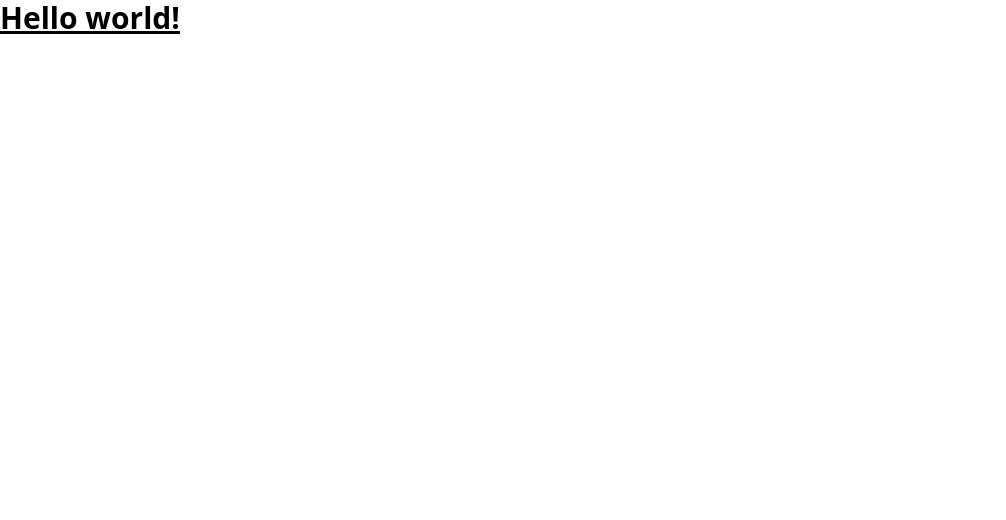
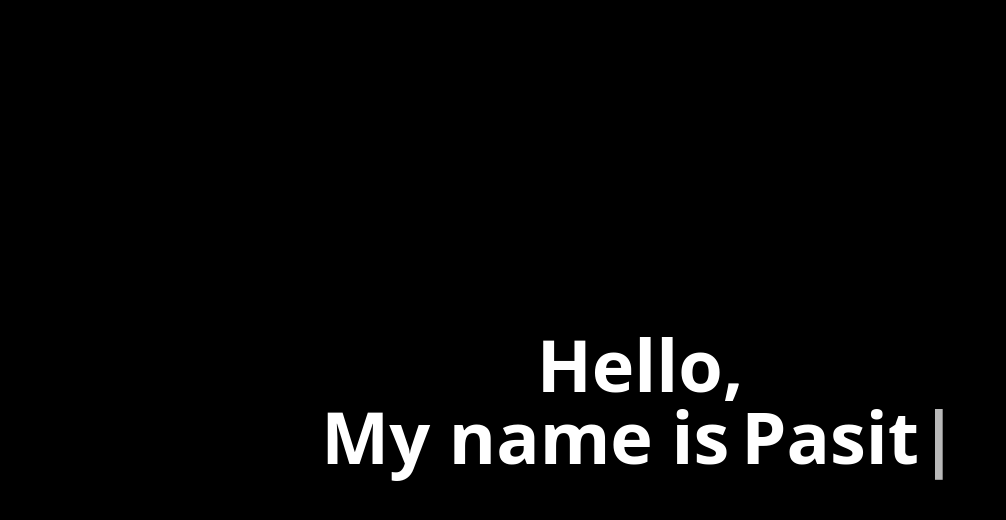
Before and after one commit to Dsypasit/my-personal, a React (Create React App) app: page / in a window 1280 px wide. Shown: the top 520 px of the page, without its empty margins (0-1006 px from the left). Built offline with nearby package versions, Linux system fonts and the light colour scheme.

Commit message:
add start component

```diff
--- a/package.json
+++ b/package.json
@@ -9,6 +9,7 @@
     "react": "^18.2.0",
     "react-dom": "^18.2.0",
     "react-scripts": "5.0.1",
+    "react-typed": "^1.2.0",
     "web-vitals": "^2.1.4"
   },
   "scripts": {
--- a/src/App.js
+++ b/src/App.js
@@ -1,9 +1,7 @@
+import Start from "./components/Start";
+
 function App() {
-  return (
-  <h1 className="text-3xl font-bold underline">
-      Hello world!
-    </h1>
-  );
+  return <Start />;
 }
 
 export default App;
--- /dev/null
+++ b/src/components/Start.js
@@ -0,0 +1,26 @@
+import React from "react";
+import Typed from "react-typed";
+
+function Start() {
+  return (
+    <div className="text-center w-full h-screen bg-black flex flex-col">
+      <div className="m-auto">
+        <h1 className="font-bold text-7xl text-white">Hello, </h1>
+        <div className="flex sm:flex-row flex-col">
+          <h1 className="font-bold text-7xl text-white sm:mr-3 ">
+            My name is{" "}
+          </h1>
+          <Typed
+            className="font-bold text-7xl text-white"
+            strings={["Pasit"]}
+            typeSpeed={100}
+            backSpeed={100}
+            loop
+          />
+        </div>
+      </div>
+    </div>
+  );
+}
+
+export default Start;
```
Also changed, not shown: 1 other file (tests, documents, lock files or other folders).
